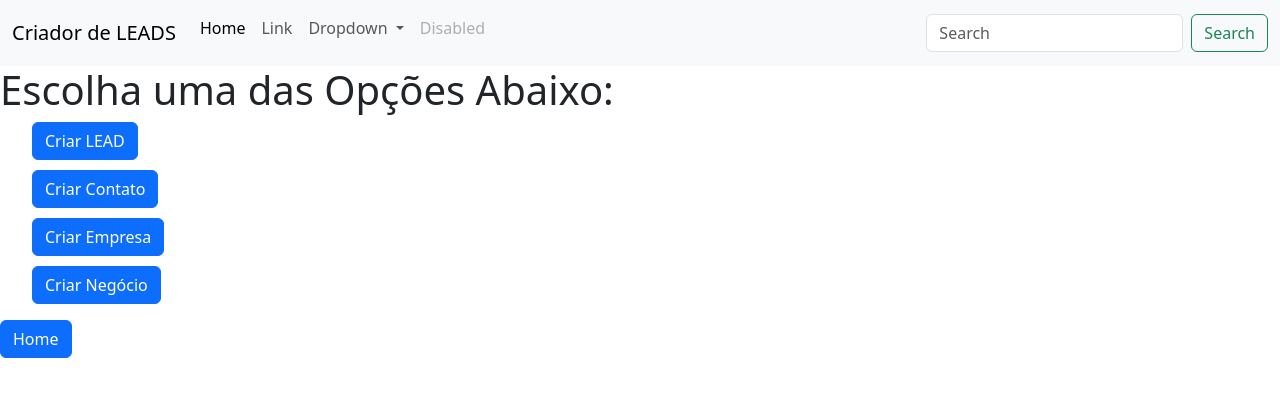
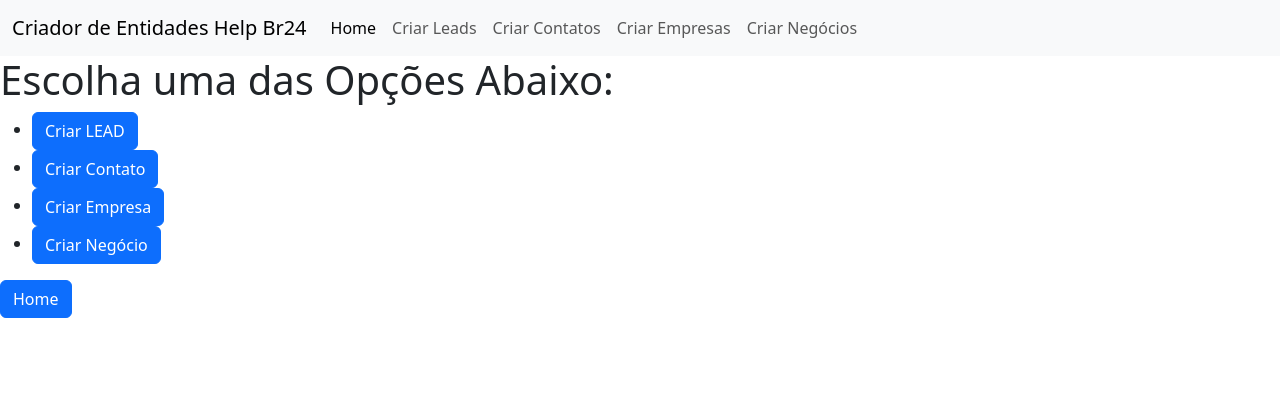
Before and after one commit to lcfariasjr/Mentoria_LC_CRM, a PHP site: page / in a window 1280 px wide. Shown: the top 397 px of the page. Run offline with PHP 8.4, Linux system fonts and the light colour scheme.

Commit message:
Atualizações 27/07/2023 Call Igor

```diff
--- a/Contact_Bitrix24/contact_bitrix.php
+++ b/Contact_Bitrix24/contact_bitrix.php
@@ -25,7 +25,7 @@ foreach($emails as $email){
 $webhookbitrix = "https://helpbr24.bitrix24.com.br/rest/936/9tz7nu2cwq03tysn/crm.contact.add.json";
 
 
-$dados_lead = [
+$dados_contact = [
     'fields'=> [
         'NAME' => $nome,
         'LAST_NAME' => $sobrenome,
@@ -43,9 +43,9 @@ curl_setopt($ch, CURLOPT_RETURNTRANSFER, true);
 
 curl_setopt($ch, CURLOPT_POST, true);
 
-curl_setopt($ch, CURLOPT_POSTFIELDS, http_build_query($dados_lead));
+curl_setopt($ch, CURLOPT_POSTFIELDS, http_build_query($dados_contact));
 
-$dados_lead = curl_exec($ch);
+$dados_contact = curl_exec($ch);
 
 curl_close($ch);
 
--- a/Contact_Bitrix24/index_contact.html
+++ b/Contact_Bitrix24/index_contact.html
@@ -8,6 +8,7 @@
     <title>Document</title>
     <link href="https://cdn.jsdelivr.net/npm/bootstrap@5.3.0/dist/css/bootstrap.min.css" rel="stylesheet" integrity="sha384-9ndCyUaIbzAi2FUVXJi0CjmCapSmO7SnpJef0486qhLnuZ2cdeRhO02iuK6FUUVM" crossorigin="anonymous">
 
+    <script src="/index.html"></script>
 </head>
 
 <body>
--- a/Deals_Bitrix24/index_deal.html
+++ b/Deals_Bitrix24/index_deal.html
@@ -12,6 +12,8 @@
 
 <body>
     <form action="deal_bitrix.php" method="post">
+        <label for="nome_contato">Informe o Nome do contato: </label><input type="text" name="nome_contato" id="nome_contato"><br/>
+        <label for="telefone1">Informe o telefone do contato: </label><input type="tel" name="telefones[]" id="telefones"><br/>
         <label for="nome_do_deal"> Informe o Nome do Negócio: </label><input type="text" name="nome_do_deal" id="nome_do_deal"><br/>
         <label for="valor">Informe o valor do Negócio: </label><input type="number" name="valor" id="valor"><br/>
         <input type="submit" value="Enviar meu Negócio">
--- a/index.html
+++ b/index.html
@@ -5,43 +5,44 @@
     <meta charset="UTF-8">
     <meta name="viewport" content="width=device-width, initial-scale=1.0">
     <title>Criador de Negócios - LEADS - Contatos e Empresas </title>
-    <link rel="stylesheet" type="text/css" href="style.css">
+    <!--<link rel="stylesheet" type="text/css" href="style.css"> -->
     <link href="https://cdn.jsdelivr.net/npm/bootstrap@5.3.0/dist/css/bootstrap.min.css" rel="stylesheet" integrity="sha384-9ndCyUaIbzAi2FUVXJi0CjmCapSmO7SnpJef0486qhLnuZ2cdeRhO02iuK6FUUVM" crossorigin="anonymous">
 
     <!--Aqui começa a Navbar-->
     <nav class="navbar navbar-expand-lg bg-body-tertiary">
         <div class="container-fluid">
-          <a class="navbar-brand" href="#">Criador de LEADS </a>
-          <button class="navbar-toggler" type="button" data-bs-toggle="collapse" data-bs-target="#navbarSupportedContent" aria-controls="navbarSupportedContent" aria-expanded="false" aria-label="Toggle navigation">
+          <a class="navbar-brand" href="index.html">Criador de Entidades Help Br24</a>
+          <button class="navbar-toggler" type="button" data-bs-toggle="collapse" data-bs-target="#navbarNavDropdown" aria-controls="navbarNavDropdown" aria-expanded="false" aria-label="Toggle navigation">
             <span class="navbar-toggler-icon"></span>
           </button>
-          <div class="collapse navbar-collapse" id="navbarSupportedContent">
-            <ul class="navbar-nav me-auto mb-2 mb-lg-0">
+          <div class="collapse navbar-collapse" id="navbarNavDropdown">
+            <ul class="navbar-nav">
               <li class="nav-item">
-                <a class="nav-link active" aria-current="page" href="Leads_Bitrix24/">Home</a>
+                <a class="nav-link active" aria-current="page" href="index.html">Home</a>
               </li>
               <li class="nav-item">
-                <a class="nav-link" href="#">Link</a>
+                <a class="nav-link" href="/Leads_Bitrix24/index_leads.html">Criar Leads</a>
               </li>
-              <li class="nav-item dropdown">
-                <a class="nav-link dropdown-toggle" href="#" role="button" data-bs-toggle="dropdown" aria-expanded="false">
-                  Dropdown
+              <li class="nav-item">
+                <a class="nav-link" href="/Contact_Bitrix24/index_contact.html">Criar Contatos</a>
+              </li>
+              <li class="nav-item">
+                <a class="nav-link" href="/Company_Bitrix24/index_company.html">Criar Empresas</a>
+              </li>
+              <li class="nav-item">
+                <a class="nav-link" href="/Deals_Bitrix24/index_deal.html">Criar Negócios</a>
+              </li>
+            <!--  <li class="nav-item dropdown">
+                <a class="nav-link dropdown-toggle" href="index.html" role="button" data-bs-toggle="dropdown" aria-expanded="false">
+                  Dropdown link
                 </a>
                 <ul class="dropdown-menu">
                   <li><a class="dropdown-item" href="#">Action</a></li>
                   <li><a class="dropdown-item" href="#">Another action</a></li>
-                  <li><hr class="dropdown-divider"></li>
                   <li><a class="dropdown-item" href="#">Something else here</a></li>
                 </ul>
-              </li>
-              <li class="nav-item">
-                <a class="nav-link disabled" aria-disabled="true">Disabled</a>
-              </li>
+              </li>-->
             </ul>
-            <form class="d-flex" role="search">
-              <input class="form-control me-2" type="search" placeholder="Search" aria-label="Search">
-              <button class="btn btn-outline-success" type="submit">Search</button>
-            </form>
           </div>
         </div>
       </nav>
```
Also changed, not shown: Deals_Bitrix24/deal_bitrix.php (+67 -0 lines).
